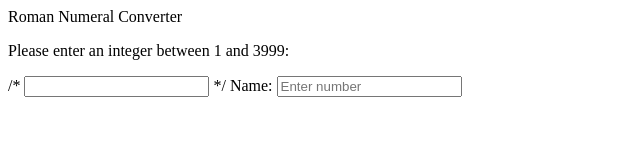
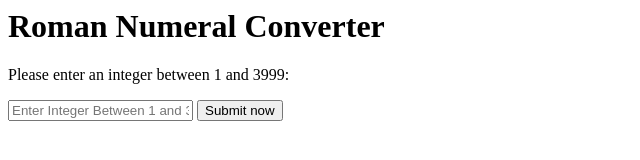
Before and after one commit to Holothurian23/RomanNumerals, a plain HTML site: page index.html in a window 1280 px wide. Shown: the whole page, without its empty margins (0-640 px from the left). Drawn offline with Linux system fonts and the light colour scheme.

Commit message:
roman numeral update

```diff
--- a/index.html
+++ b/index.html
@@ -3,9 +3,10 @@
   <script type="javascript/text">
     function getNum()
        {
-           let number = document.getElementById("askNum").value;
+           let decimal = document.getElementById("askNum").value;
+           document.getElementById("result").innerHTML = romNum;
        }
-    function convertToRoman(number) {
+    function convertToRoman(decimal) {
         let lo=0;
         let mid=0;
         let hi=0;
@@ -64,10 +65,12 @@
   </script>
 </head>
 <body>
-  <p>Roman Numeral Converter</p>
+  <h1>Roman Numeral Converter</h1>
   <p>Please enter an integer between 1 and 3999:</p>
-  /* <input type="text" id="firstname" name="firstname" onchange="XX()"> */
-  <label id="name-label">Name: <input id="num" class="tab" type="text" placeholder="Enter number" required onchange="getNum()"></label>
+  <input type="text" id="askNum" placeholder="Enter Integer Between 1 and 3999: ">
+
+  <button onclick="javascript:getNum()">Submit now</button>
+  <p id="result"></p>
 </body>
 
 </html>
```
